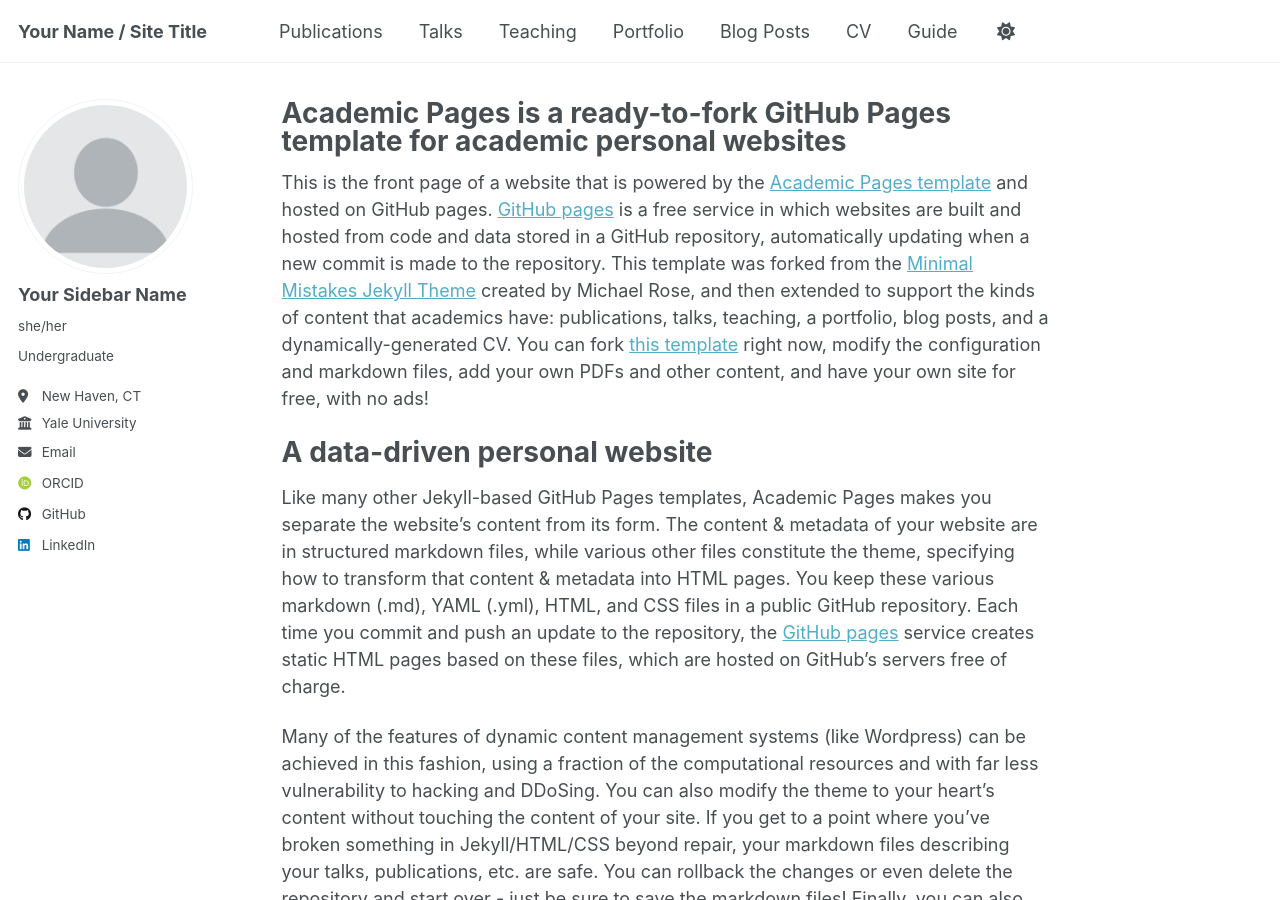
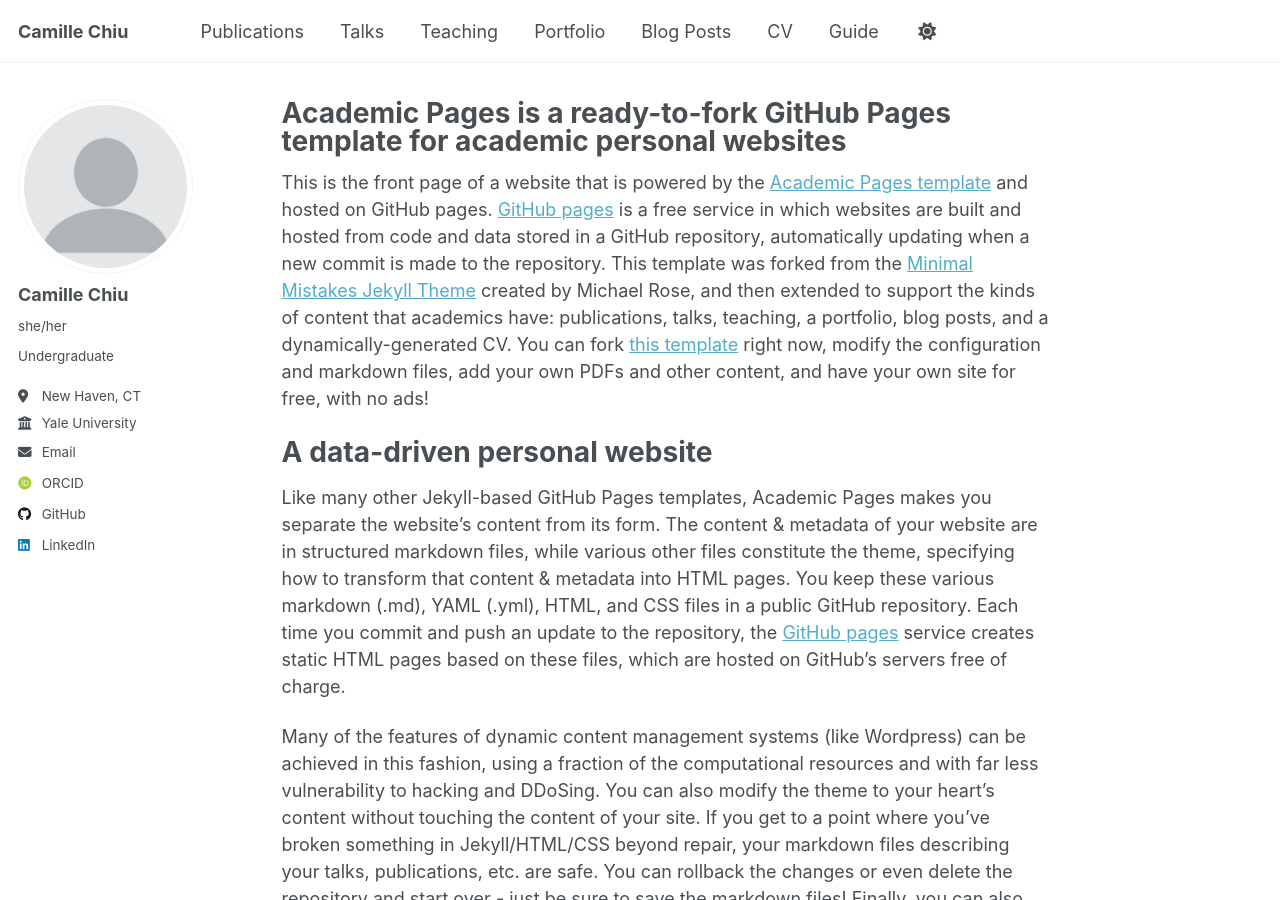
Before and after one commit to camchiu/camchiu.github.io, a Jekyll site: the page built from _pages/about.md, in a window 1280 px wide and 900 px high. Built offline with Jekyll 4.4.1, drawn with Linux system fonts in a browser that asks for light colours; some web fonts are replaced.

Commit message:
Update _config.yml

```diff
--- a/_config.yml
+++ b/_config.yml
@@ -9,10 +9,10 @@
 # Basic Site Settings
 locale                   : "en-US"
 site_theme               : "default"
-title                    : "Your Name / Site Title"
+title                    : "Camille Chiu"
 title_separator          : "-"
 name                     : &name "Camille Chiu"
-description              : &description "personal description"
+description              : &description "Undergraduate in Astrophysics"
 url                      : https://camchiu.github.io # the base hostname & protocol for your site e.g. "https://[your GitHub username].github.io" or if you already have some other page hosted on Github then use "https://[your GitHub username].github.io/[Your Repo Name]"
 baseurl                  : "" # the subpath of your site, e.g. "/blog"
 repository               : "camchiu/camchiu.github.io"
@@ -23,7 +23,7 @@
 author:
   # Biographic information
   avatar           : "profile.png"
-  name             : "Your Sidebar Name"
+  name             : "Camille Chiu"
   pronouns         : "she/her"
   bio              : "Undergraduate"
   location         : "New Haven, CT"
```
